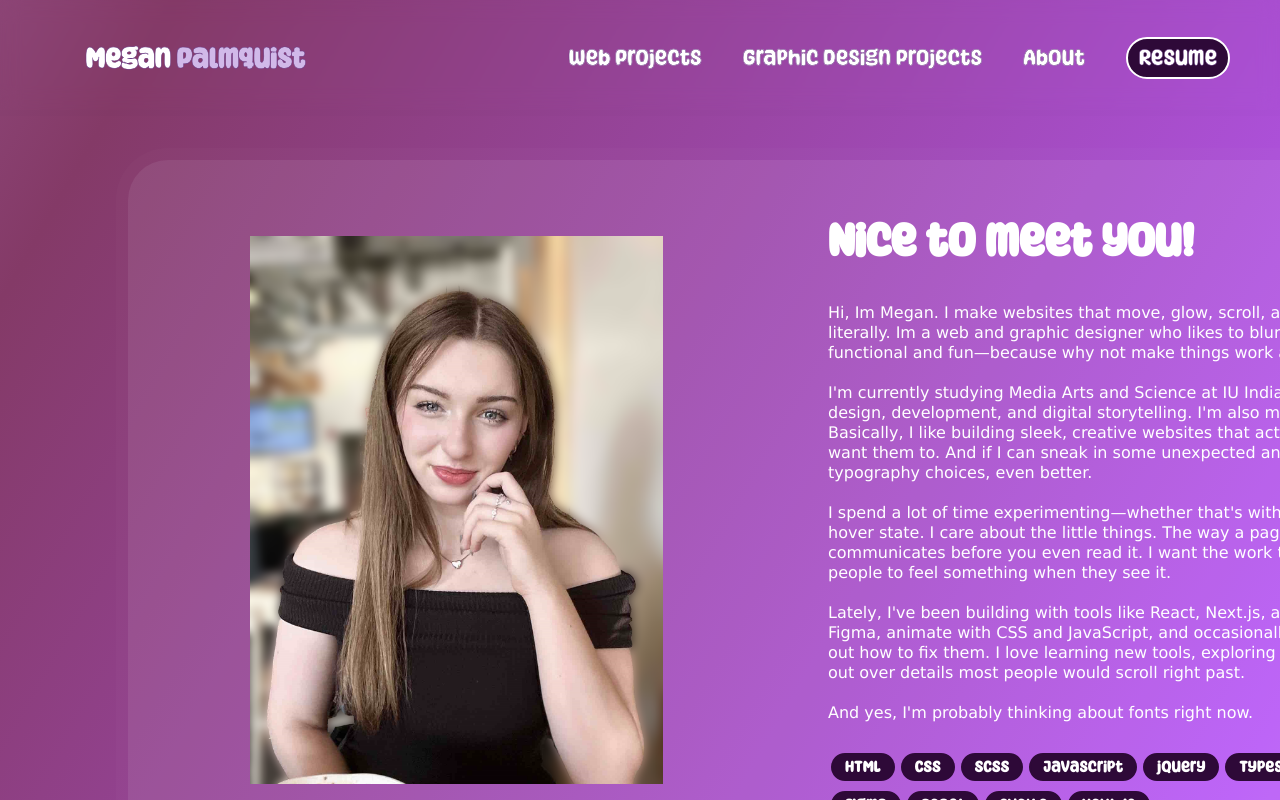
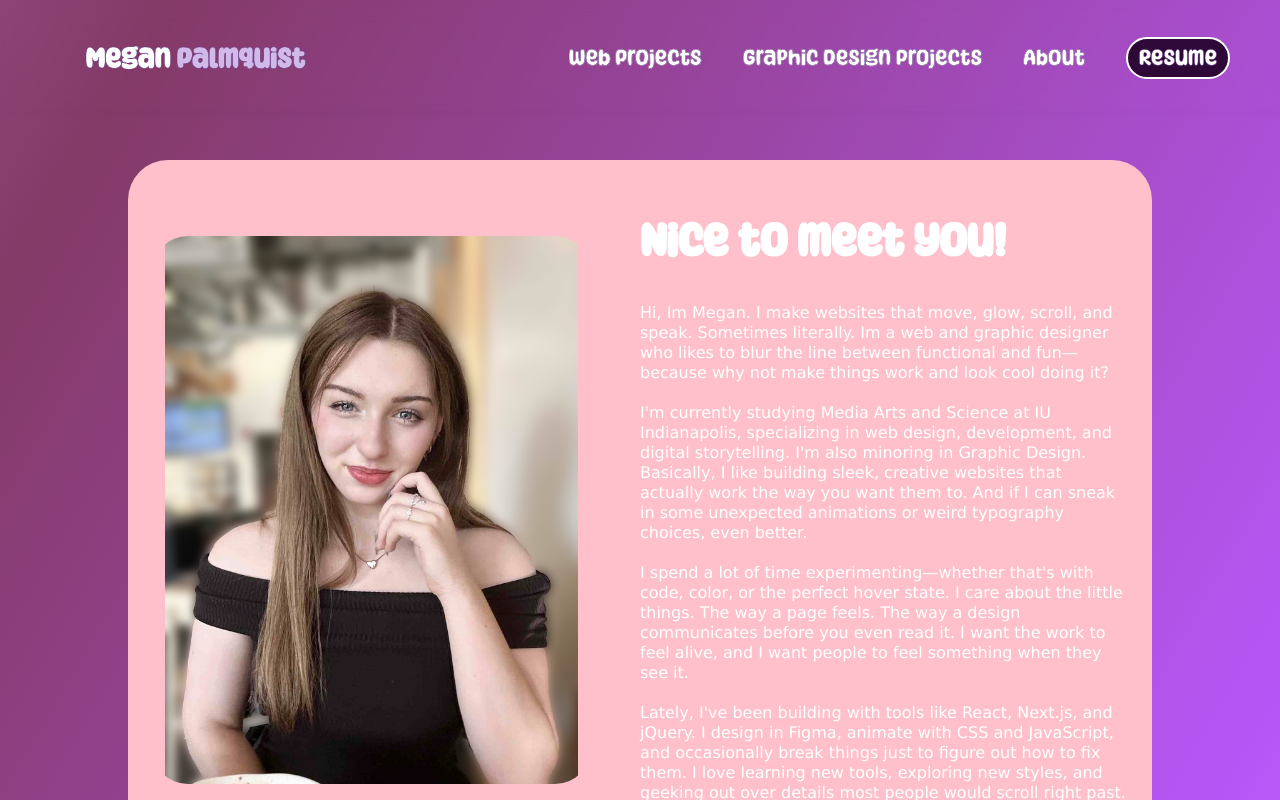
Before and after one commit to megpalmq/meganpalmqPortfolio, a SvelteKit app: page /about in a window 1280 px wide. Built offline with nearby package versions, Linux system fonts and the light colour scheme; a web font is replaced by a local one.

Commit message:
update scss

```diff
--- a/src/routes/main.css
+++ b/src/routes/main.css
@@ -949,9 +949,7 @@ h6 {
 }
 .about-wrapper .about-main {
   margin-top: 200px;
-  background-color: rgba(255, 255, 255, 0.09);
-  box-shadow: 0 0 0 12px rgba(255, 255, 255, 0.02);
-  width: 1400px;
+  background-color: pink;
   height: 700px;
   border-radius: 40px;
   margin: 0 auto;
@@ -971,10 +969,6 @@ h6 {
   background-size: contain;
   object-fit: contain;
   filter: grayscale(10%);
-}
-.about-wrapper .about-main:hover {
-  background-color: rgba(255, 255, 255, 0.05);
-  box-shadow: 0 0 0 12px rgba(255, 255, 255, 0.03);
 }
 .about-wrapper .about-main:hover img {
   filter: grayscale(0%);
--- a/src/scss/about.scss
+++ b/src/scss/about.scss
@@ -4,9 +4,10 @@
 
   .about-main {
     margin-top: 200px;
-    background-color: rgba($color: $white, $alpha: 0.09);
-    box-shadow: 0 0 0 12px rgba($color: $white, $alpha: 0.02);
-    width: 1000px;
+    // background-color: rgba($color: $white, $alpha: 0.09);
+    // box-shadow: 0 0 0 12px rgba($color: $white, $alpha: 0.02);
+
+    background-color: pink;
     height: 700px;
     border-radius: 40px;
     margin: 0 auto;
@@ -28,8 +29,6 @@
     }
 
     &:hover {
-      background-color: rgba($color: $white, $alpha: 0.05);
-      box-shadow: 0 0 0 12px rgba($color: $white, $alpha: 0.03);
       img {
         filter: grayscale(0%);
       }
```
Also changed, not shown: 1 other file (tests, documents, lock files or other folders).
